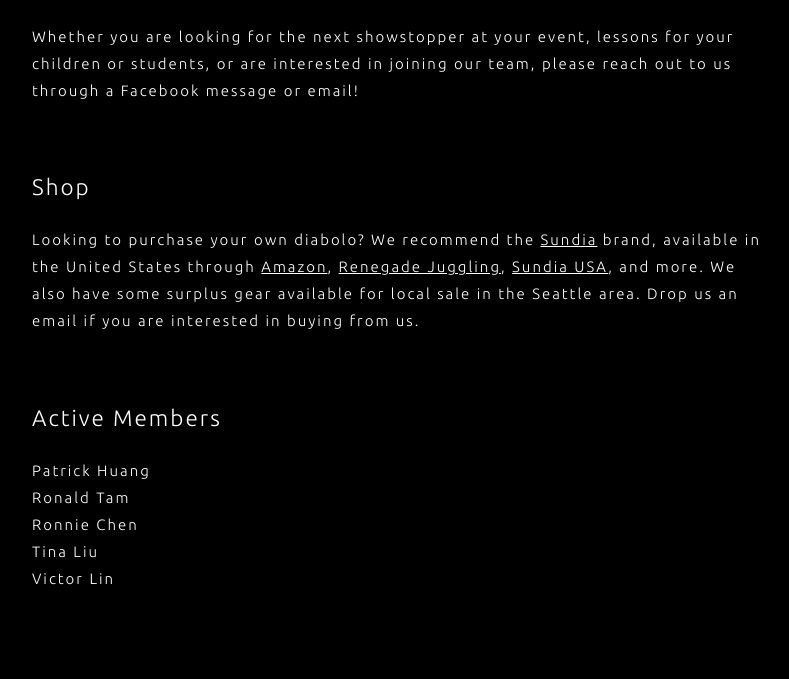
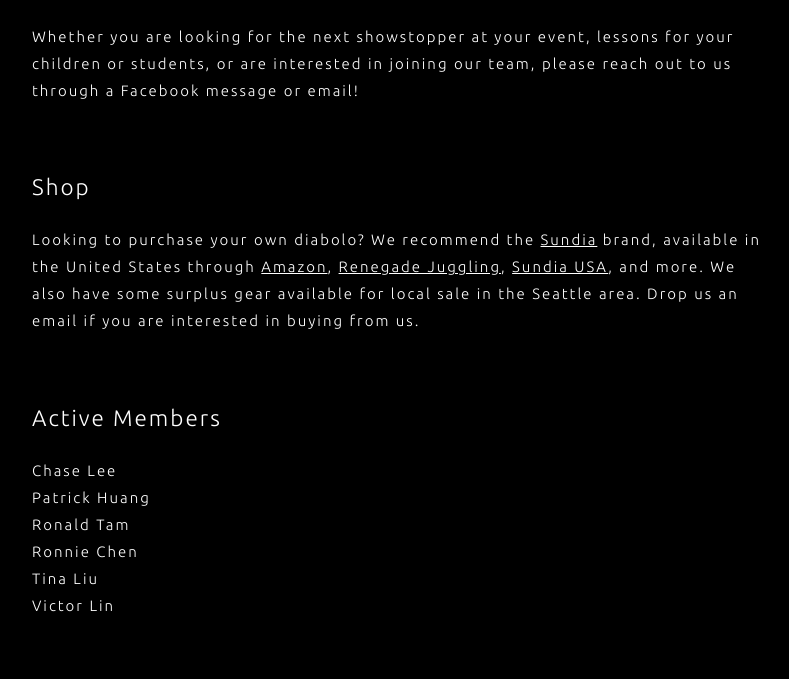
Before and after one commit to apexdiabolo/apex-site, a Jekyll site: the page built from index.md, in a window 1280 px wide. Shown: the part 999-1678 px from the top of the page, without its empty margins (238-1027 px from the left). Built offline with Jekyll 4.4.1, drawn with Linux system fonts in a browser that asks for light colours; our own code applies the rules of GitHub Pages for plain Markdown files; before the commit the page ends 1651 px from its top, so only the background shows below that.

Commit message:
Update members

```diff
--- a/index.md
+++ b/index.md
@@ -26,6 +26,7 @@ Looking to purchase your own diabolo? We recommend the [Sundia](https://www.sund
 
 ## Active Members
 
+- Chase Lee
 - Patrick Huang
 - Ronald Tam
 - Ronnie Chen
```
